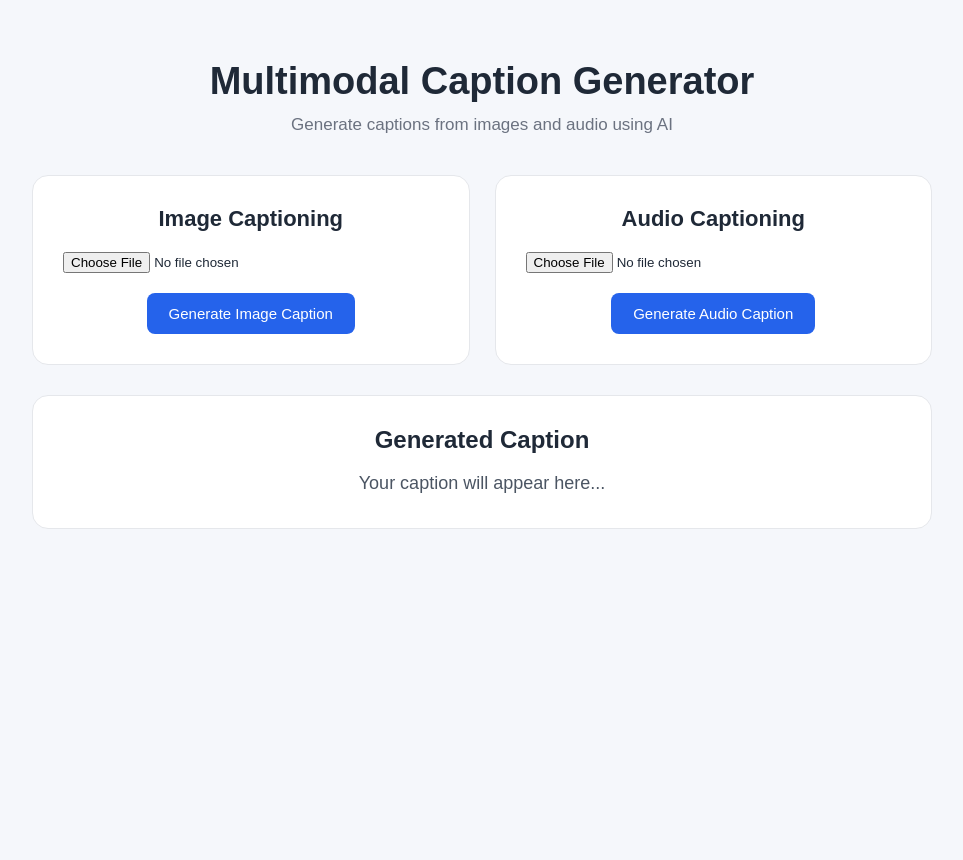
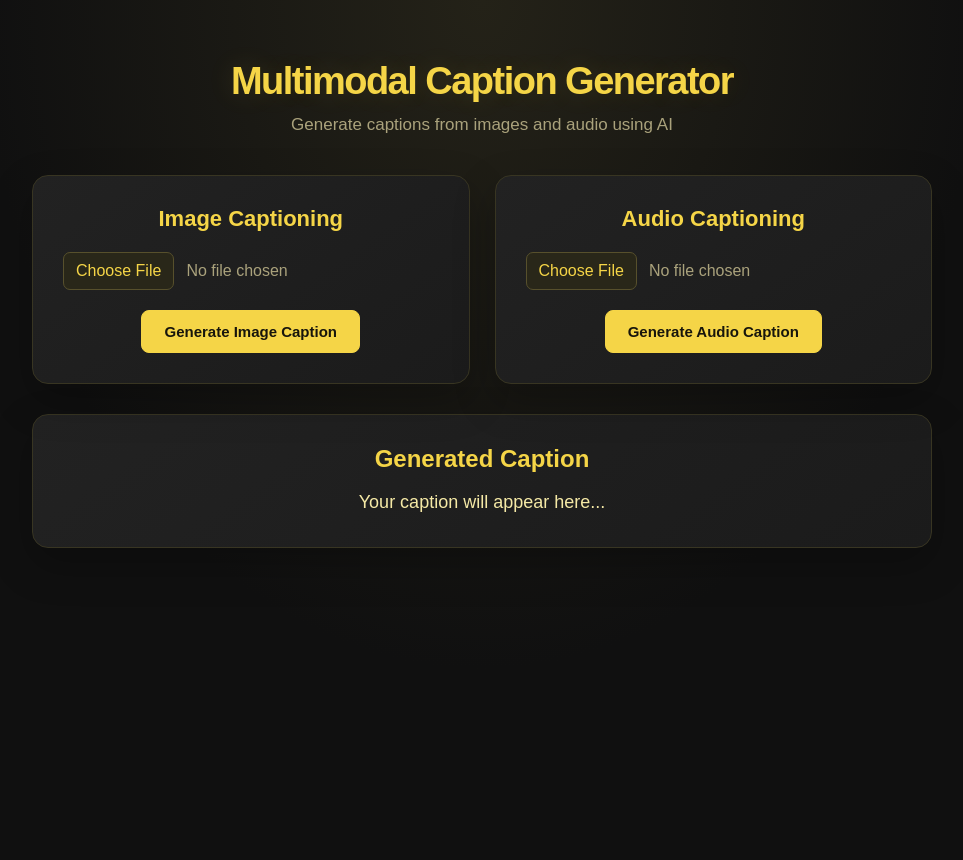
Before and after one commit to Itsmeamanpanwar/Multi-Model-Caption-Generation, a Flask app: page / in a window 1280 px wide. Shown: the whole page, without its empty margins (158-1121 px from the left). Run offline with Flask 3, Linux system fonts and the light colour scheme.

Commit message:
Apply dark yellow theme and fix audio decoding dependency

```diff
--- a/frontend/static/style.css
+++ b/frontend/static/style.css
@@ -4,11 +4,23 @@
     box-sizing: border-box;
 }
 
+:root {
+    color-scheme: dark;
+    --background: #101010;
+    --surface: #1b1b1b;
+    --surface-raised: #222222;
+    --border: #383522;
+    --yellow: #f5d547;
+    --yellow-hover: #ffe66b;
+    --text: #f5e9a6;
+    --muted: #aaa27c;
+}
+
 body {
+    min-height: 100vh;
+    background: radial-gradient(ellipse at top, #242218 0%, var(--background) 55%);
+    color: var(--text);
     font-family: Arial, sans-serif;
-    min-height: 100vh;
-    background: #f5f7fb;
-    color: #1f2937;
 }
 
 .container {
@@ -18,22 +30,22 @@ body {
 }
 
 header {
+    margin-bottom: 40px;
     text-align: center;
-    margin-bottom: 40px;
 }
 
 h1 {
+    margin-bottom: 12px;
+    color: var(--yellow);
     font-size: 38px;
-    margin-bottom: 12px;
+    letter-spacing: -0.04em;
+    text-shadow: 0 0 28px rgba(245, 213, 71, 0.14);
 }
 
 .subtitle {
-    color: #6b7280;
+    color: var(--muted);
     font-size: 17px;
 }
-
-
-/* Upload sections */
 
 .upload-grid {
     display: grid;
@@ -41,12 +53,28 @@ h1 {
     gap: 25px;
 }
 
+.upload-box,
+#result {
+    border: 1px solid var(--border);
+    border-radius: 16px;
+    background: linear-gradient(145deg, var(--surface-raised), var(--surface));
+    box-shadow: 0 16px 40px rgba(0, 0, 0, 0.25);
+}
+
 .upload-box {
-    background: white;
     padding: 30px;
-    border-radius: 16px;
-    border: 1px solid #e5e7eb;
     text-align: center;
+    transition: border-color 180ms ease, transform 180ms ease;
+}
+
+.upload-box:hover {
+    transform: translateY(-2px);
+    border-color: rgba(245, 213, 71, 0.55);
+}
+
+.upload-box h2,
+#result h2 {
+    color: var(--yellow);
 }
 
 .upload-box h2 {
@@ -57,33 +85,54 @@ h1 {
 input[type="file"] {
     width: 100%;
     margin-bottom: 20px;
+    color: var(--muted);
+    font: inherit;
 }
 
+input[type="file"]::file-selector-button {
+    margin-right: 12px;
+    padding: 9px 12px;
+    border: 1px solid #57502c;
+    border-radius: 7px;
+    background: #292719;
+    color: var(--yellow);
+    cursor: pointer;
+}
 
-/* Buttons */
+input[type="file"]::file-selector-button:hover {
+    background: #35311d;
+}
 
 button {
     padding: 12px 22px;
-    border: none;
+    border: 1px solid var(--yellow);
     border-radius: 8px;
-    background: #2563eb;
-    color: white;
+    background: var(--yellow);
+    color: #17150c;
     font-size: 15px;
+    font-weight: 700;
     cursor: pointer;
-    transition: 0.2s;
+    transition: background 180ms ease, box-shadow 180ms ease, transform 180ms ease;
 }
 
 button:hover {
-    background: #1d4ed8;
+    transform: translateY(-1px);
+    background: var(--yellow-hover);
+    box-shadow: 0 5px 20px rgba(245, 213, 71, 0.18);
+}
+
+button:focus-visible,
+input[type="file"]:focus-visible {
+    outline: 2px solid var(--yellow-hover);
+    outline-offset: 3px;
 }
 
 button:disabled {
-    background: #9ca3af;
+    border-color: #625d43;
+    background: #625d43;
+    color: #242319;
     cursor: not-allowed;
 }
-
-
-/* Preview */
 
 #preview {
     margin-top: 25px;
@@ -93,19 +142,14 @@ button:disabled {
 #preview img {
     max-width: 450px;
     max-height: 300px;
+    border: 1px solid var(--border);
     border-radius: 12px;
-    box-shadow: 0 5px 20px rgba(0, 0, 0, 0.1);
+    box-shadow: 0 8px 28px rgba(0, 0, 0, 0.45);
 }
 
-
-/* Result */
-
 #result {
-    background: white;
     margin-top: 30px;
     padding: 30px;
-    border-radius: 16px;
-    border: 1px solid #e5e7eb;
     text-align: center;
 }
 
@@ -114,16 +158,12 @@ button:disabled {
 }
 
 #caption {
-    color: #4b5563;
+    color: var(--text);
     font-size: 18px;
     line-height: 1.6;
 }
 
-
-/* Mobile */
-
 @media (max-width: 700px) {
-
     .upload-grid {
         grid-template-columns: 1fr;
     }
--- a/requirements-audio.txt
+++ b/requirements-audio.txt
@@ -31,6 +31,7 @@ sympy==1.14.0
 tokenizers==0.23.2
 torch==2.14.0
 torchaudio==2.11.0
+torchcodec==0.17.0
 tqdm==4.70.0
 transformers==5.16.1
 typer==0.27.2
```
